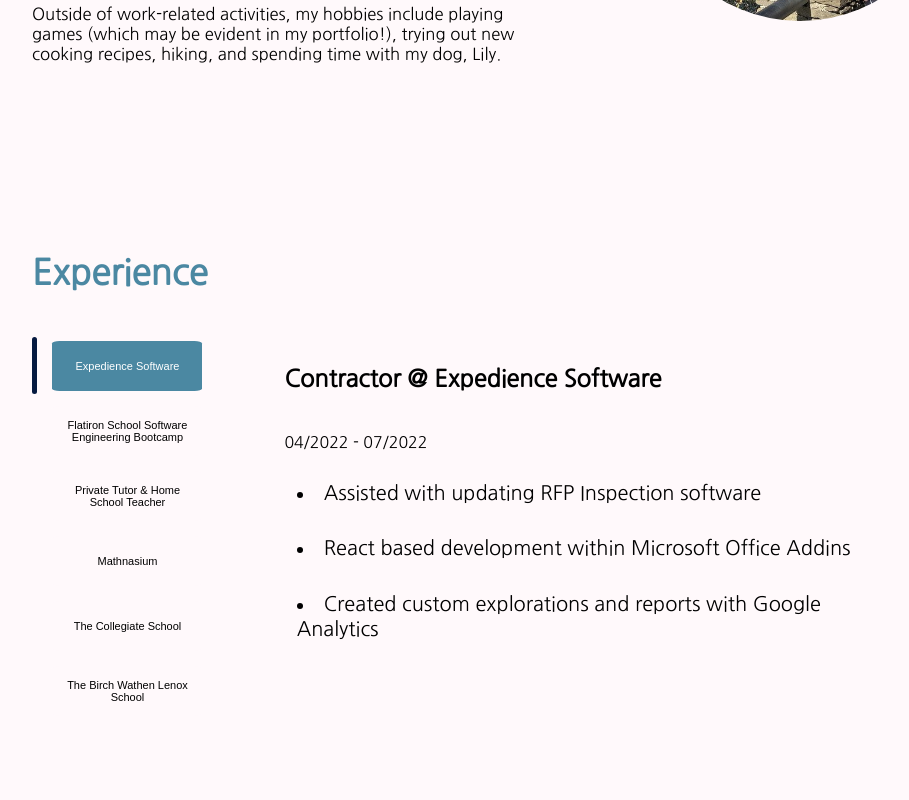
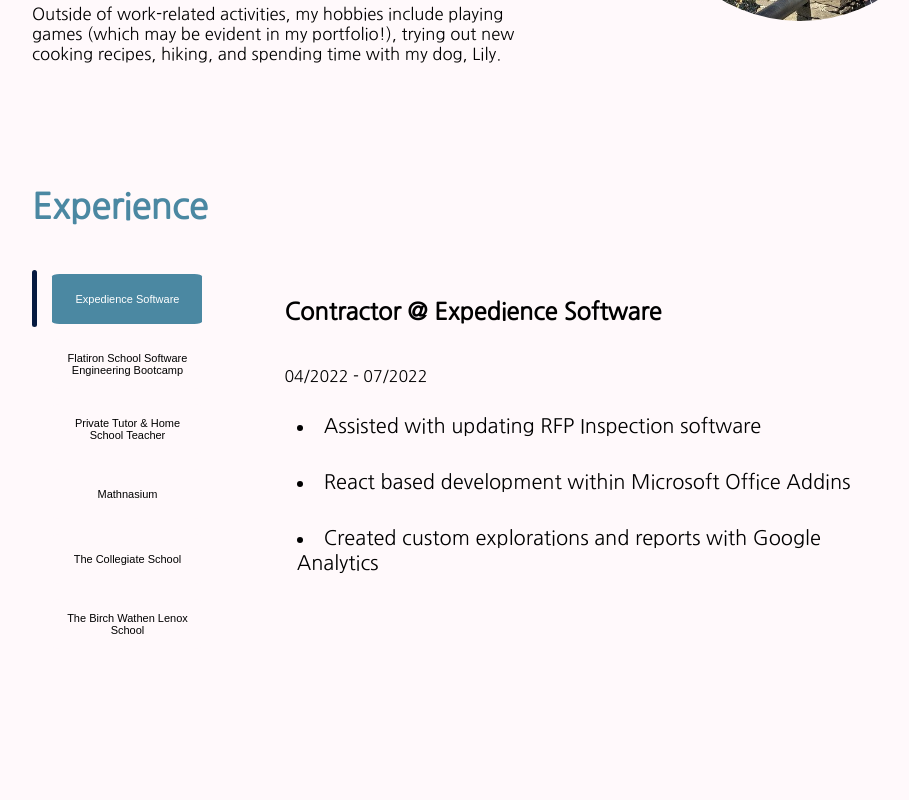
Before and after one commit to dylantoporek/portfolio-project, a React (Create React App) app: page / in a window 1280 px wide. Shown: the part 1280-2080 px from the top of the page, without its empty margins (96-1005 px from the left). Built offline with nearby package versions, Linux system fonts and the light colour scheme.

Commit message:
media query for smaller screen not working

```diff
--- a/src/components/About/index.scss
+++ b/src/components/About/index.scss
@@ -1,4 +1,7 @@
 @import 'animate.css';
+
+
+// Screen larger than 1000px
 
       #home-about{
       position: relative;
@@ -12,7 +15,9 @@
       justify-items: center;
       align-items: center;
       font-size: 20px;
+      z-index: 10;
       }
+
     #about-title{
       position: relative;
       font-size: 35px;
--- a/src/components/InteractiveResume/index.scss
+++ b/src/components/InteractiveResume/index.scss
@@ -3,7 +3,7 @@
 
 
   #resume-container{
-    position: relative;
+    position: static;
     align-self: center;
     font-weight: bold;
     display: flex;
--- a/src/components/Landing/index.scss
+++ b/src/components/Landing/index.scss
@@ -3,20 +3,20 @@
 
 #landing-container{
     display: flex;
-    height: 700px;
     min-width: 100%;
     max-width: 100%;
     top: 2%;
     position: absolute;
     background-image: url('../../images/mountains1.png');
     overflow: hidden;
+    height: 700px;
 
     #intro-text{
         position: relative;
         padding-left: 10%;
         top: 15%;
         width: 80%;
-        z-index: 5;
+        z-index: 1;
 
         h1{
             font-size: 55px;
```
Lines whose indentation alone changed are shown as unchanged.
